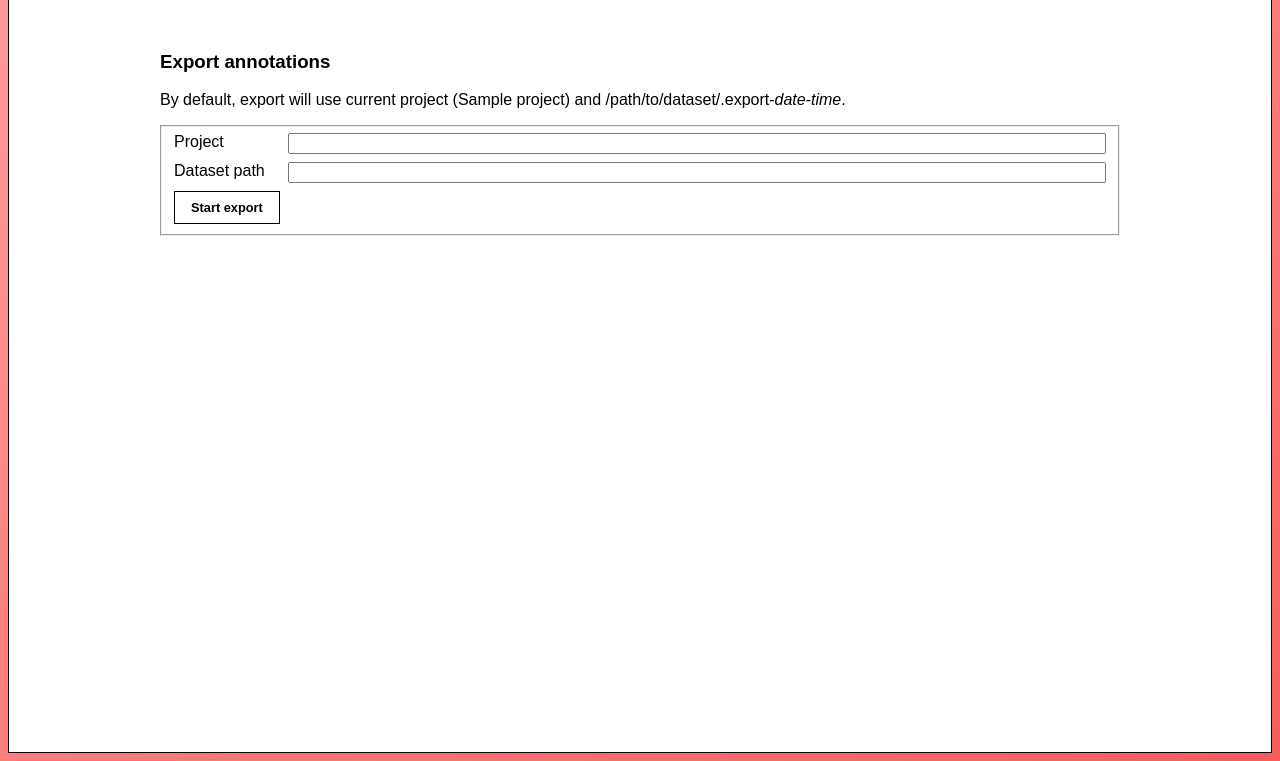
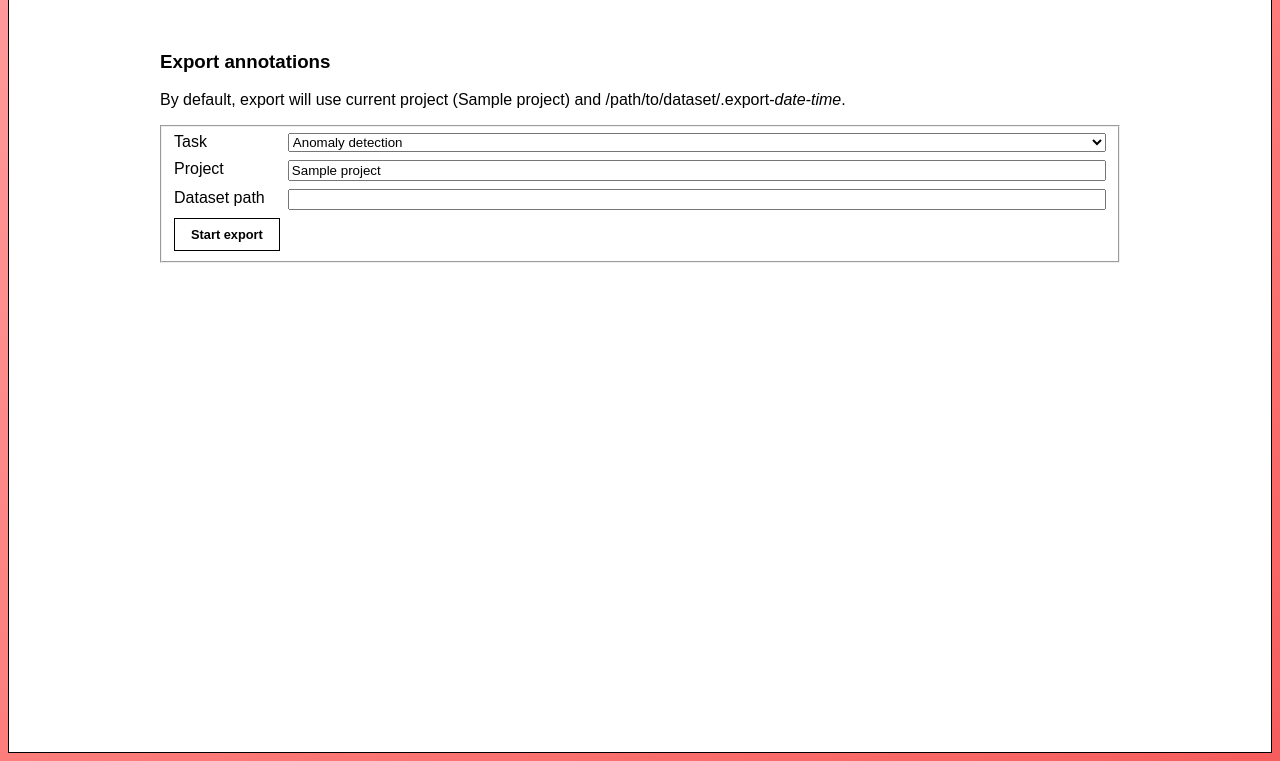
Before and after one commit to vicoslab/toolbox, a Flask app: template apps/nexus/templates/export.html in a window 1280 px wide. Shown: the part 39-800 px from the top of the page. Run offline with Flask 3, Linux system fonts and the light colour scheme; the template is opened without the code that fills it: most values are stand-ins (such as "Sample title", 1, 10 or a date in 2020).

Commit message:
Export: hardcode task definitions for now and add proper ids for inputs

```diff
--- a/apps/nexus/templates/export.html
+++ b/apps/nexus/templates/export.html
@@ -12,10 +12,16 @@
         </p>
         <form>
             <fieldset>
-                <label for="project">Project</label>
-                <input type="text" inputmode="numeric" pattern="\d*" name="project">
-                <label for="dir">Dataset path</label>
-                <input type="text" name="dir">
+                <label for="field-task">Task</label>
+                <select name="task" id="field-task">
+                    <option value="anomaly-detection" selected>Anomaly detection</option>
+                    <option value="orientation-estimation">Orientation estimation</option>
+                </select>
+                <label for="field-project">Project</label>
+                <input type="text" inputmode="numeric" pattern="\d*" name="project" id="field-project"
+                    value="{{ params.project | default('') }}">
+                <label for="field-dir">Dataset path</label>
+                <input type="text" name="dir" id="field-dir">
                 <button
                     onclick="exportDataset(`{{ url_for_query(request, 'export', **params) }}`, new FormData(this.form)); return false;">
                     Start export </button>
@@ -25,7 +31,7 @@
 </div>
 <script>
     async function exportDataset(url, data) {
-        const { pid, logs } = await fetch(url, { body: JSON.stringify(data), method: "POST", headers: { "Content-Type": "application/json" } }).then(r => r.json());
+        const { pid, logs } = await fetch(url, { body: JSON.stringify(Object.fromEntries(data)), method: "POST", headers: { "Content-Type": "application/json" } }).then(r => r.json());
         showToastForLogs(pid, "Dataset export started.", logs);
     }
 </script>
```
Also changed, not shown: apps/nexus/nexus.py (+10 -5 lines).
